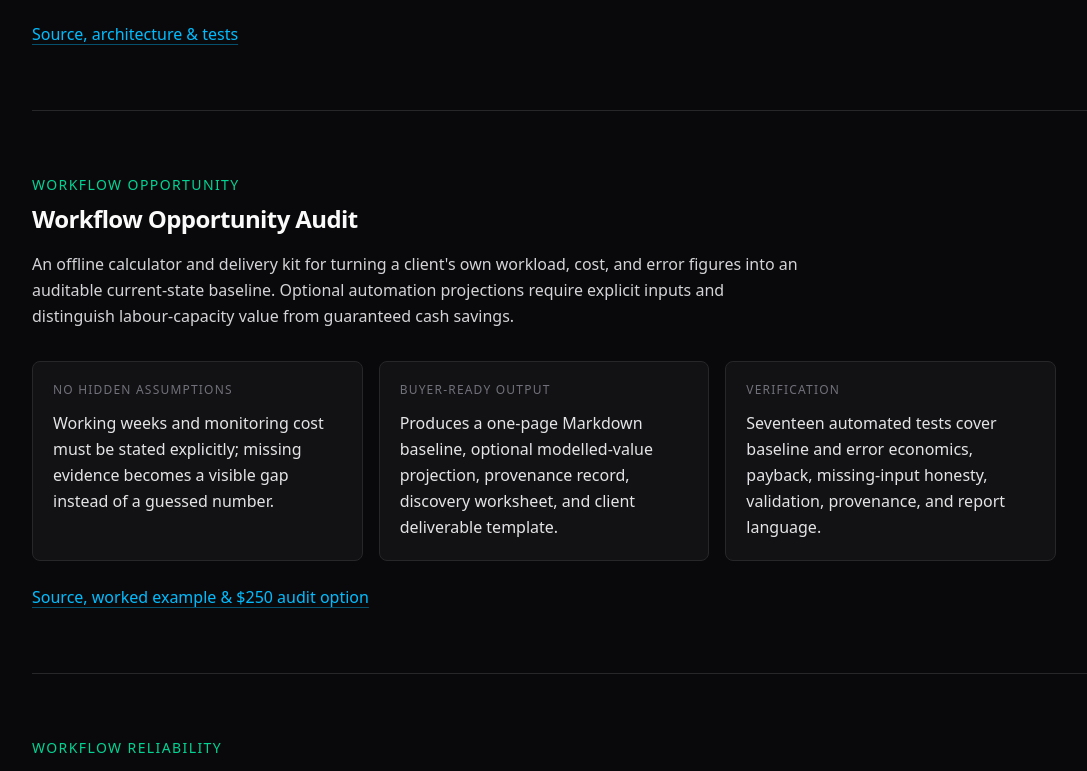
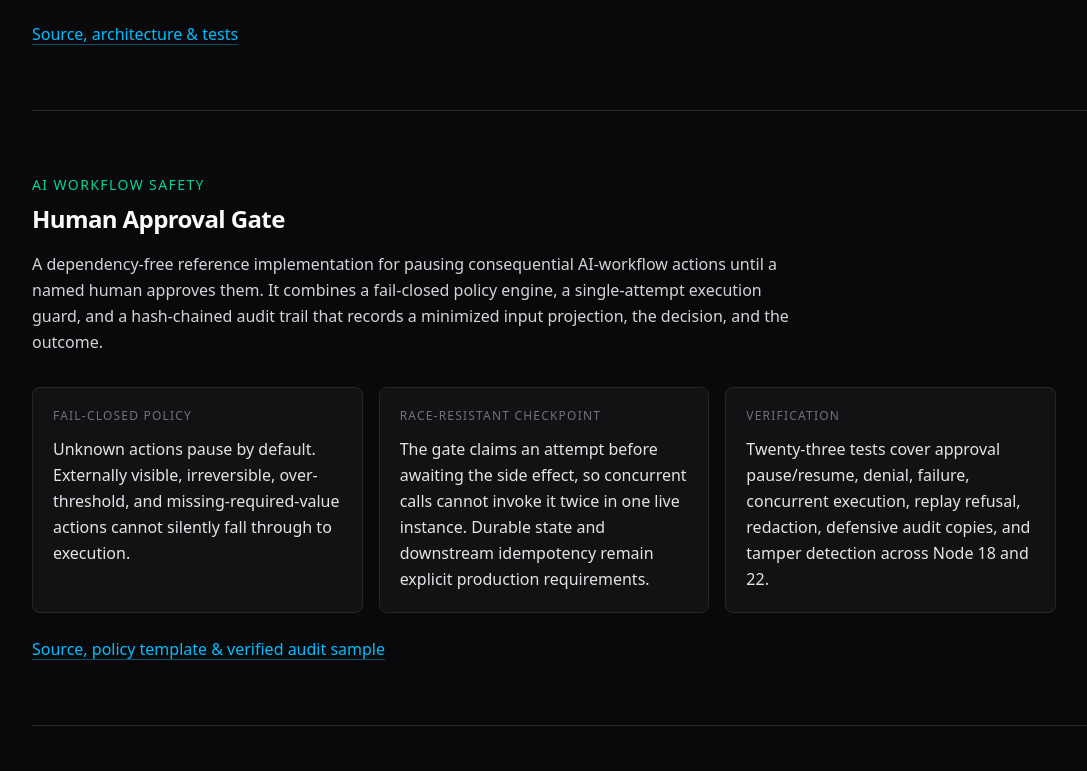
Before and after one commit to vibeclauder/work-samples, a Next.js app: page /work-samples/ in a window 1280 px wide. Shown: the part 1284-2055 px from the top of the page, without its empty margins (64-1151 px from the left). Built offline with nearby package versions, Linux system fonts and the light colour scheme.

Commit message:
Add approval gate implementation proof

```diff
--- a/app/page.tsx
+++ b/app/page.tsx
@@ -13,6 +13,7 @@ const capabilities = [
   'Agent reliability — offline log triage for silent failures, dead-end runs, retry storms, tool-contract errors, loops, latency tails, and duplicate side effects',
   'Workflow reliability — local n8n export analysis, secret-hygiene checks, retry/error-path review, and prioritized remediation',
   'Workflow opportunity analysis — client-input-only time, cost, error, and payback baselines with explicit assumptions',
+  'Human-in-the-loop controls — fail-closed approval policies, single-attempt execution guards, redacted input projections, and tamper-evident audit trails',
   'Programmatic video — Python, Pillow, and FFmpeg pipelines for typography-driven motion pieces, delivered as H.264/AAC',
   'Audio synthesis — NumPy DSP for music loops and UI sound effects, delivered as WAV',
   'Web — Next.js, React, TypeScript, and Tailwind CSS; static sites deployed on GitHub Pages',
@@ -132,6 +133,71 @@ export default function Home() {
               className={linkClass}
             >
               Source, architecture &amp; tests
+            </a>
+          </p>
+        </section>
+
+        <section
+          aria-labelledby="approval-gate-heading"
+          className="border-b border-zinc-800 py-14 sm:py-16"
+        >
+          <p className="text-sm font-medium tracking-widest text-emerald-400 uppercase">
+            AI workflow safety
+          </p>
+          <h2
+            id="approval-gate-heading"
+            className="mt-2 text-2xl font-semibold tracking-tight text-zinc-50"
+          >
+            Human Approval Gate
+          </h2>
+          <p className="mt-4 max-w-3xl leading-relaxed text-zinc-300">
+            A dependency-free reference implementation for pausing consequential
+            AI-workflow actions until a named human approves them. It combines a
+            fail-closed policy engine, a single-attempt execution guard, and a
+            hash-chained audit trail that records a minimized input projection,
+            the decision, and the outcome.
+          </p>
+
+          <div className="mt-8 grid max-w-5xl gap-4 sm:grid-cols-3">
+            <article className="rounded-lg border border-zinc-800 bg-zinc-900/60 p-5">
+              <p className="text-xs font-medium tracking-widest text-zinc-500 uppercase">
+                Fail-closed policy
+              </p>
+              <p className="mt-3 leading-relaxed text-zinc-200">
+                Unknown actions pause by default. Externally visible,
+                irreversible, over-threshold, and missing-required-value actions
+                cannot silently fall through to execution.
+              </p>
+            </article>
+            <article className="rounded-lg border border-zinc-800 bg-zinc-900/60 p-5">
+              <p className="text-xs font-medium tracking-widest text-zinc-500 uppercase">
+                Race-resistant checkpoint
+              </p>
+              <p className="mt-3 leading-relaxed text-zinc-200">
+                The gate claims an attempt before awaiting the side effect, so
+                concurrent calls cannot invoke it twice in one live instance.
+                Durable state and downstream idempotency remain explicit
+                production requirements.
+              </p>
+            </article>
+            <article className="rounded-lg border border-zinc-800 bg-zinc-900/60 p-5">
+              <p className="text-xs font-medium tracking-widest text-zinc-500 uppercase">
+                Verification
+              </p>
+              <p className="mt-3 leading-relaxed text-zinc-200">
+                Twenty-three tests cover approval pause/resume, denial, failure,
+                concurrent execution, replay refusal, redaction, defensive audit
+                copies, and tamper detection across Node 18 and 22.
+              </p>
+            </article>
+          </div>
+
+          <p className="mt-6 flex flex-wrap gap-x-8 gap-y-2">
+            <a
+              href="https://github.com/vibeclauder/approval-gate"
+              className={linkClass}
+            >
+              Source, policy template &amp; verified audit sample
             </a>
           </p>
         </section>
```
